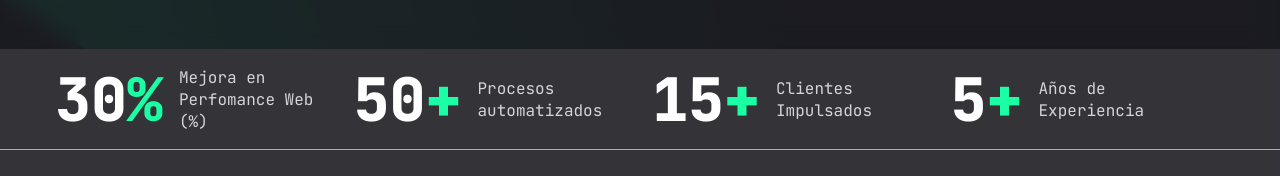
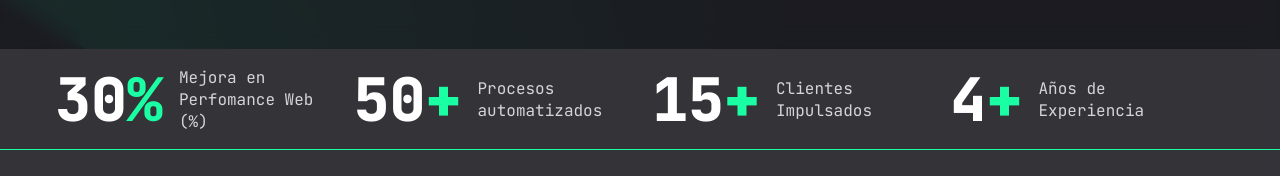
Before and after one commit to JCGadeaDev/Portafolio_JCGadea, a Next.js app: page / in a window 1280 px wide. Shown: the part 751-927 px from the top of the page. Built offline with nearby package versions, Linux system fonts and the light colour scheme.

Commit message:
Update Experience

```diff
--- a/components/Stats.jsx
+++ b/components/Stats.jsx
@@ -19,7 +19,7 @@ const stats = [
     isPercentage: false,
   },
   {
-    num: 5,
+    num: 4,
     text: "Años de Experiencia",
     isPercentage: false,
   },
```
